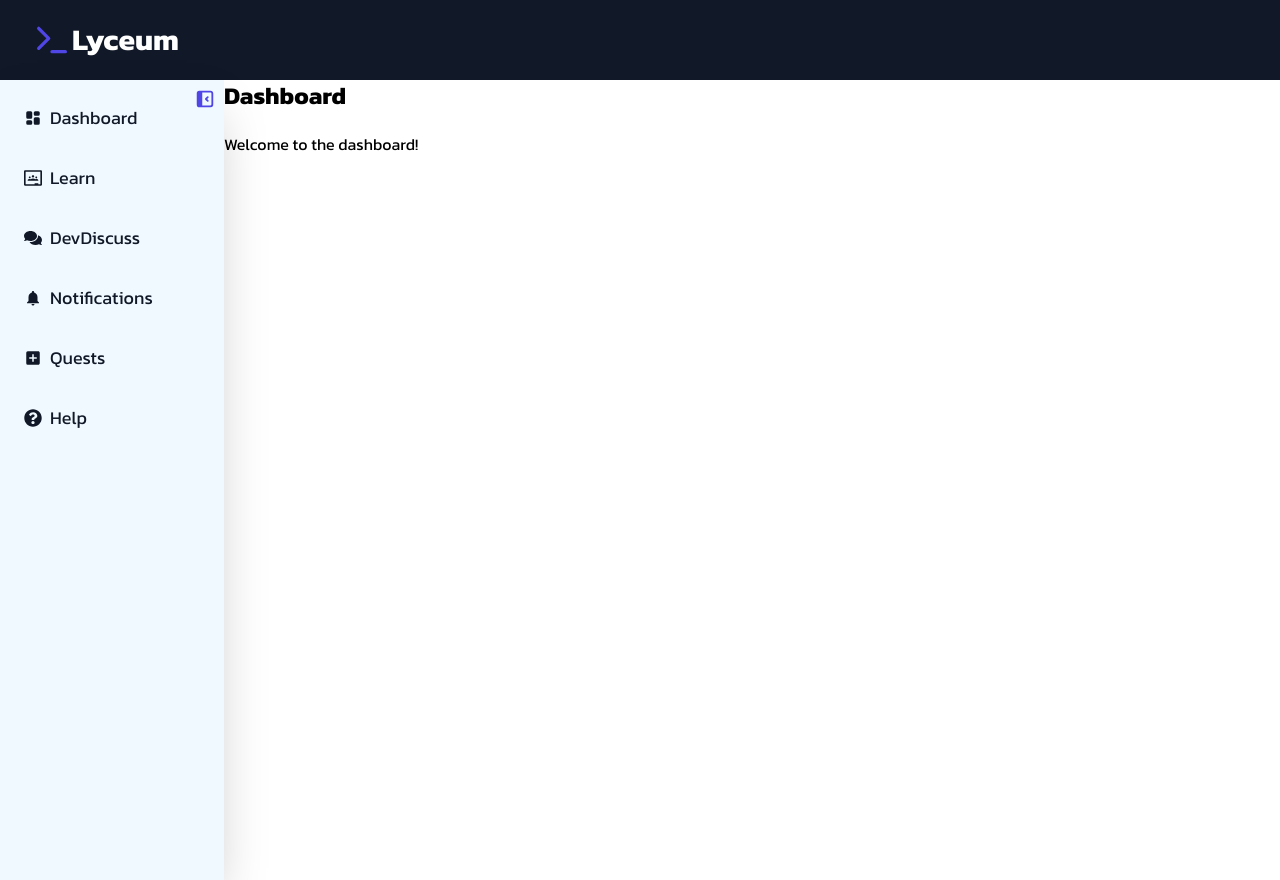
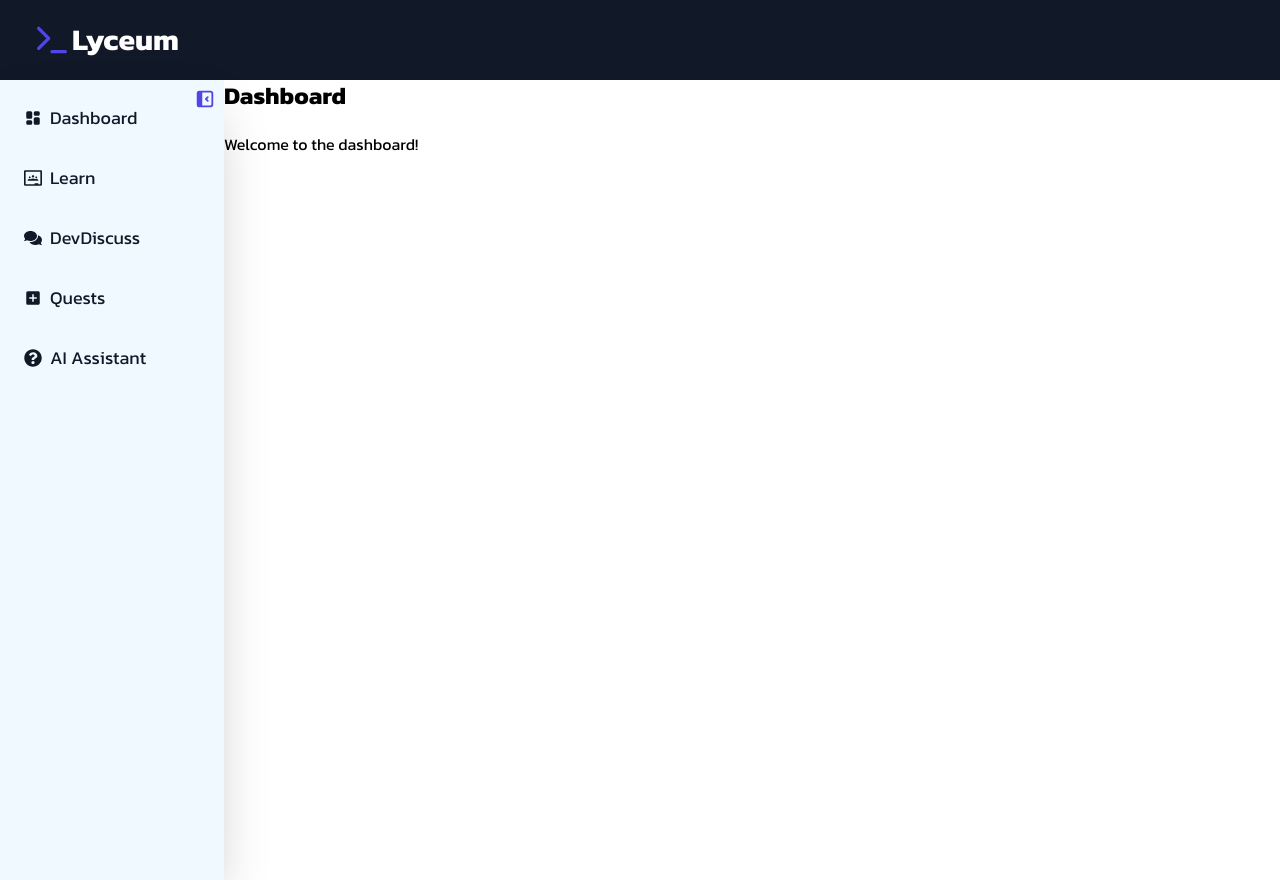
Before and after one commit to takitajwar17/lyceum-iubat-hackathon, a Next.js app: page /dashboard in a window 1280 px wide. Built offline with nearby package versions, Linux system fonts and the light colour scheme.

Commit message:
sidebar updated for ai assistant

```diff
--- a/app/components/Sidebar.jsx
+++ b/app/components/Sidebar.jsx
@@ -77,13 +77,7 @@ const Sidebar = ({ isOpen, setIsOpen }) => {
             <FaComments className="mr-2" />
             DevDiscuss
           </Link>
-          <Link
-            href="/notifications"
-            className="flex items-center text-gray-900 hover:text-indigo-600 text-lg p-2"
-          >
-            <MdNotifications className="mr-2" />
-            Notifications
-          </Link>
+
           <Link
             href="/quests"
             className="flex items-center text-gray-900 hover:text-indigo-600 text-lg p-2"
@@ -91,12 +85,13 @@ const Sidebar = ({ isOpen, setIsOpen }) => {
             <MdAddBox className="mr-2" />
             Quests
           </Link>
+
           <Link
             href="/help"
             className="flex items-center text-gray-900 hover:text-indigo-600 text-lg p-2"
           >
             <FaQuestionCircle className="mr-2" />
-            Help
+            AI Assistant
           </Link>
 
         </nav>
```
